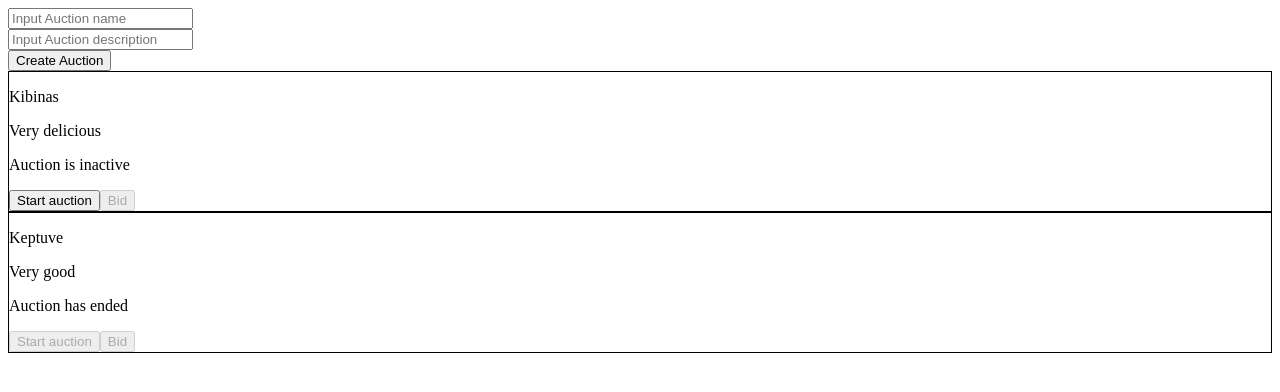
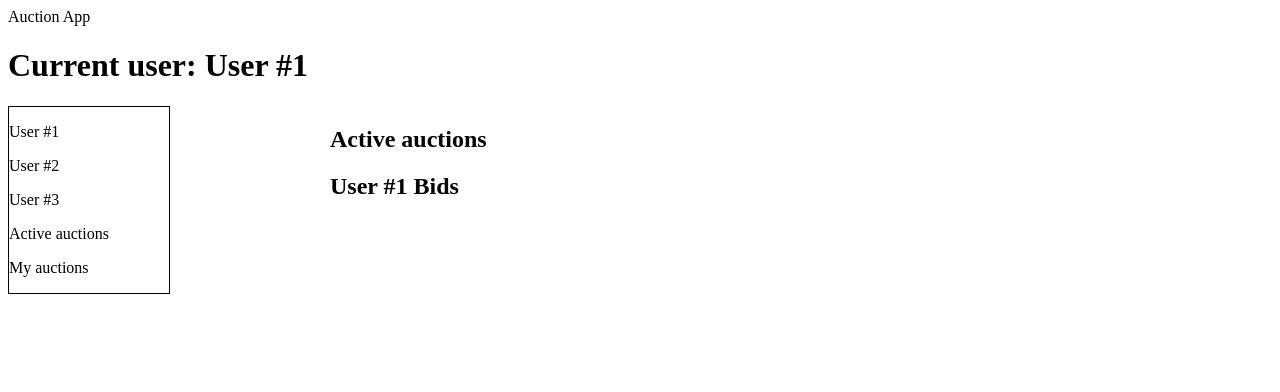
Before and after one commit to DovydasMM/auction-app, an Angular app: page / in a window 1280 px wide. Shown: the top 392 px of the page. Built offline with nearby package versions, Linux system fonts and the light colour scheme.

Commit message:
Added users, auction filtering by users

```diff
--- a/src/app/app.component.html
+++ b/src/app/app.component.html
@@ -1,4 +1,48 @@
-<app-auction-creator></app-auction-creator>
-<div *ngFor="let auction of auctionList">
-  <app-auction-item [auctionItem]="auction"></app-auction-item>
+<header>Auction App</header>
+<h1>Current user: {{ currentUser.userName }}</h1>
+<div class="container">
+  <div class="sidebar">
+    <div *ngFor="let user of userList">
+      <p (click)="changeUser(user)">{{ user.userName }}</p>
+    </div>
+    <div class="sidebar-menu">
+      <p (click)="changeMenu('activeAuctions')">Active auctions</p>
+      <p (click)="changeMenu('userAuctions')">My auctions</p>
+    </div>
+  </div>
+  <div class="auction-container">
+    <div *ngIf="currentMenu == 'activeAuctions'">
+      <h2>Active auctions</h2>
+      <div *ngFor="let auction of activeList">
+        <app-auction-item
+          [auctionItem]="auction"
+          [auctionUser]="currentUser"
+        ></app-auction-item>
+      </div>
+      <h2>{{ currentUser.userName }} Bids</h2>
+      <div *ngFor="let auction of currentUser.userBids">
+        <app-auction-item
+          [auctionItem]="auction"
+          [auctionUser]="currentUser"
+        ></app-auction-item>
+      </div>
+    </div>
+    <div *ngIf="currentMenu == 'userAuctions'">
+      <h2>{{ currentUser.userName }} All listed auctions</h2>
+      <div *ngFor="let auction of currentUser.userAuctions">
+        <app-auction-item
+          [auctionItem]="auction"
+          [auctionUser]="currentUser"
+        ></app-auction-item>
+      </div>
+      <app-auction-creator [auctionUser]="currentUser"></app-auction-creator>
+    </div>
+  </div>
 </div>
+
+<!-- <div *ngFor="let auction of auctionList">
+  <app-auction-item
+    [auctionItem]="auction"
+    [auctionUser]="currentUser"
+  ></app-auction-item>
+</div> -->
--- a/src/app/app.component.ts
+++ b/src/app/app.component.ts
@@ -1,6 +1,8 @@
 import { Component, OnInit } from '@angular/core';
 import { Auction } from './models/auction.model';
+import { AuctionUser } from './models/auctionUser.model';
 import { AuctionService } from './services/auction.service';
+import { UserService } from './services/user.service';
 
 @Component({
   selector: 'app-root',
@@ -8,16 +10,33 @@ import { AuctionService } from './services/auction.service';
   styleUrls: ['./app.component.css'],
 })
 export class AppComponent implements OnInit {
-  constructor(private auctionService: AuctionService) {}
+  constructor(
+    private auctionService: AuctionService,
+    private userService: UserService
+  ) {}
   title = 'auction-app';
 
   auctionList: Auction[];
+  activeList: Auction[];
+  userList: AuctionUser[];
+  currentUser: AuctionUser;
+  currentMenu: string = 'activeAuctions';
 
   ngOnInit(): void {
     this.auctionList = this.auctionService.getAuctionList();
     this.auctionService.auctionChanged.subscribe((changes) => {
       this.auctionList = changes;
-      console.log(this.auctionList);
     });
+    this.userList = this.userService.getUsers();
+    this.currentUser = this.userList[0];
+  }
+
+  changeUser(user: AuctionUser) {
+    this.currentUser = user;
+  }
+
+  changeMenu(menu: string) {
+    this.currentMenu = menu;
+    this.activeList = this.auctionService.getActiveAuctions();
   }
 }
--- a/src/app/auction-creator/auction-creator.component.ts
+++ b/src/app/auction-creator/auction-creator.component.ts
@@ -1,6 +1,7 @@
 import { AuctionService } from './../services/auction.service';
-import { Component, ViewChild } from '@angular/core';
+import { Component, Input, ViewChild } from '@angular/core';
 import { NgForm } from '@angular/forms';
+import { AuctionUser } from '../models/auctionUser.model';
 
 @Component({
   selector: 'app-auction-creator',
@@ -9,12 +10,18 @@ import { NgForm } from '@angular/forms';
 })
 export class AuctionCreatorComponent {
   @ViewChild('f', { static: false }) auctionForm: NgForm;
+  @Input() auctionUser: AuctionUser;
   constructor(private auctionService: AuctionService) {}
 
   onSubmit() {
     let auctionName = this.auctionForm.value.auctionName;
     let auctionDescription = this.auctionForm.value.auctionDesc;
-    this.auctionService.createAuction(auctionName, auctionDescription);
+    let auctionOwner = this.auctionUser;
+    this.auctionService.createAuction(
+      auctionName,
+      auctionDescription,
+      auctionOwner
+    );
     this.auctionForm.reset();
   }
 }
--- a/src/app/auction-item/auction-item.component.ts
+++ b/src/app/auction-item/auction-item.component.ts
@@ -1,6 +1,7 @@
 import { Component, Input, OnInit } from '@angular/core';
 import { interval, Subject, Subscription } from 'rxjs';
 import { Auction } from '../models/auction.model';
+import { AuctionUser } from '../models/auctionUser.model';
 import { AuctionService } from '../services/auction.service';
 
 @Component({
@@ -12,6 +13,8 @@ export class AuctionItemComponent implements OnInit {
   constructor(private auctionService: AuctionService) {}
 
   @Input() auctionItem: Auction;
+  @Input() auctionUser: AuctionUser;
+
   timer: any = 10;
   subscription: Subscription;
   auctionStared = false;
--- a/src/app/services/auction.service.ts
+++ b/src/app/services/auction.service.ts
@@ -1,6 +1,8 @@
 import { Injectable } from '@angular/core';
 import { Subject } from 'rxjs';
 import { Auction } from '../models/auction.model';
+import { AuctionUser } from '../models/auctionUser.model';
+import { UserService } from './user.service';
 
 @Injectable({
   providedIn: 'root',
@@ -21,21 +23,22 @@ export class AuctionService {
     'Keptuve',
     'Very good',
     null,
-    'active',
+    'inactive',
     0,
     null,
-    1676378571660,
-    1676381000000
+    null,
+    null
   );
-  auctionArray: Auction[] = [this.testAuction, this.testAuction2];
+  // auctionArray: Auction[] = [this.testAuction, this.testAuction2];
+  auctionArray: Auction[] = [];
   auctionChanged = new Subject<Auction[]>();
-  constructor() {}
+  constructor(private userService: UserService) {}
 
-  createAuction(auctionName, auctionDesc) {
+  createAuction(auctionName, auctionDesc, auctionOwner) {
     let newAuction = new Auction(
       auctionName,
       auctionDesc,
-      null,
+      auctionOwner,
       'inactive',
       0,
       null,
@@ -43,8 +46,8 @@ export class AuctionService {
       null
     );
     this.auctionArray.push(newAuction);
-
     this.auctionChanged.next(this.auctionArray);
+    this.userService.addUserAuction(auctionOwner, newAuction);
   }
 
   startAuction(auctionItem: Auction) {
@@ -69,12 +72,25 @@ export class AuctionService {
   }
 
   getAuctionList() {
-    console.log(new Date().getTime());
     return this.auctionArray;
+  }
+
+  getActiveAuctions() {
+    let activeAuctions = [];
+
+    ///Don't know why filter doesnt work
+    this.auctionArray.forEach((auction) => {
+      if (auction.status === 'active') {
+        activeAuctions.push(auction);
+      }
+    });
+    return activeAuctions;
   }
 
   getTimeDif(auctionItem: Auction) {
     let currentTime = new Date().getTime();
     return Number(((auctionItem.endDate - currentTime) / 1000).toFixed(0));
   }
+
+  getUserBids(currentUser: AuctionUser) {}
 }
--- a/src/app/services/user.service.ts
+++ b/src/app/services/user.service.ts
@@ -1,4 +1,5 @@
 import { Injectable } from '@angular/core';
+import { Auction } from '../models/auction.model';
 import { AuctionUser } from '../models/auctionUser.model';
 
 @Injectable({
@@ -12,4 +13,17 @@ export class UserService {
   userArray = [this.userOne, this.userTwo, this.userThree];
 
   constructor() {}
+
+  getUsers() {
+    return this.userArray;
+  }
+
+  addUserAuction(currentUser: AuctionUser, newAuction: Auction) {
+    currentUser.userAuctions.push(newAuction);
+    console.log(currentUser);
+  }
+
+  getUserBids(currentUser: AuctionUser) {
+    return currentUser.userBids;
+  }
 }
--- a/src/styles.css
+++ b/src/styles.css
@@ -1,4 +1,19 @@
-/* You can add global styles to this file, and also import other style files */
 .auction-item {
   border: 1px solid black;
 }
+
+.auction-container {
+  margin-left: 10rem;
+}
+
+.sidebar {
+  border: 1px solid black;
+}
+
+.container {
+  display: flex;
+}
+
+.sidebar {
+  min-width: 10rem;
+}
```
